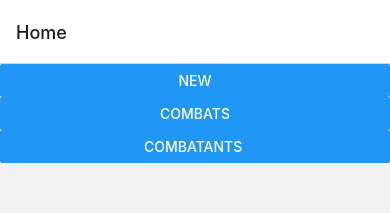
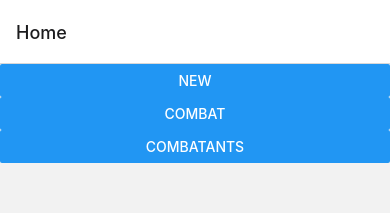
Before and after one commit to applied-sorcery/track-init, a React Native app: screen / in a window 390 px wide. Shown: the top 213 px of the page. Built offline with nearby package versions, Linux system fonts and the light colour scheme.

Commit message:
install react navigation dependencies

```diff
--- a/App.js
+++ b/App.js
@@ -73,47 +73,28 @@ const HomeScreen = ({navigation}) => {
   return (
     <View>
       <View>
-        <Button title="new">Create New Combat</Button>
-        <Button title="Combats">Saved Combats</Button>
-        <Button title="combatants ">Combatants</Button>
+        <Button title="New">Create New Combat</Button>
+        <Button title="Combat" onPress={() => navigation.navigate('Combat')}>
+          Saved Combats
+        </Button>
+        <Button
+          title="Combatants"
+          onPress={() => navigation.navigate('Combatants')}>
+          Combatants
+        </Button>
       </View>
     </View>
   );
 };
-// const Section = ({children, title}): Node => {
-//   const isDarkMode = useColorScheme() === 'dark';
-//   return (
-//     <View style={styles.sectionContainer}>
-//       <Text
-//         style={[
-//           styles.sectionTitle,
-//           {
-//             color: isDarkMode ? Colors.white : Colors.black,
-//           },
-//         ]}>
-//         {title}
-//       </Text>
-//       <Text
-//         style={[
-//           styles.sectionDescription,
-//           {
-//             color: isDarkMode ? Colors.light : Colors.dark,
-//           },
-//         ]}>
-//         {children}
-//       </Text>
-//     </View>
-//   );
-// };
+
 const Stack = createStackNavigator();
 
 const App: () => Node = () => {
-  // const Stack = createNativeStackNavigator();
-
   return (
     <NavigationContainer>
-      <Stack.Navigator>
+      <Stack.Navigator initialRouteName="Home">
         <Stack.Screen name="Home" component={HomeScreen} />
+        <Stack.Screen name="Combatants" component={CombatantsScreen} />
         {/* <Stack.Screen name="Notifications" component={Notifications} />
         <Stack.Screen name="Profile" component={Profile} />
         <Stack.Screen name="Settings" component={Settings} /> */}
@@ -122,28 +103,4 @@ const App: () => Node = () => {
   );
 };
 
-const styles = StyleSheet.create({
-  buttonStyle: {
-    margin: '50',
-    padding: '15',
-    width: '10%',
-  },
-  sectionContainer: {
-    marginTop: 32,
-    paddingHorizontal: 24,
-  },
-  sectionTitle: {
-    fontSize: 24,
-    fontWeight: '600',
-  },
-  sectionDescription: {
-    marginTop: 8,
-    fontSize: 18,
-    fontWeight: '400',
-  },
-  highlight: {
-    fontWeight: '700',
-  },
-});
-
 export default App;
```
Also changed, not shown: package.json (+6 -1 lines), 2 other files (tests, documents, lock files or other folders).
